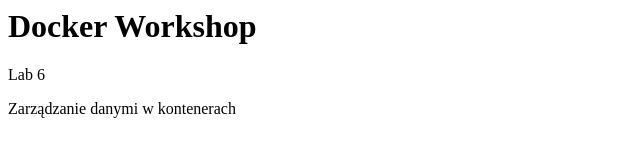
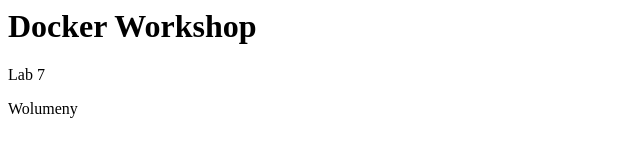
Before and after one commit to elcomnet/trainings, a plain HTML site: page Lab 7/web/index.html in a window 1280 px wide. Shown: the whole page, without its empty margins (0-640 px from the left). Drawn offline with Linux system fonts and the light colour scheme.

Commit message:
Update index.html

```diff
--- a/Lab 7/web/index.html
+++ b/Lab 7/web/index.html
@@ -4,8 +4,8 @@
 </head>
 <body>
   <h1>Docker Workshop</h1
-    <3>Lab 6 </h3>
-    <p>Zarządzanie danymi w kontenerach</p>
+    <3>Lab 7 </h3>
+    <p>Wolumeny</p>
 
 </body>
 </html>
```
